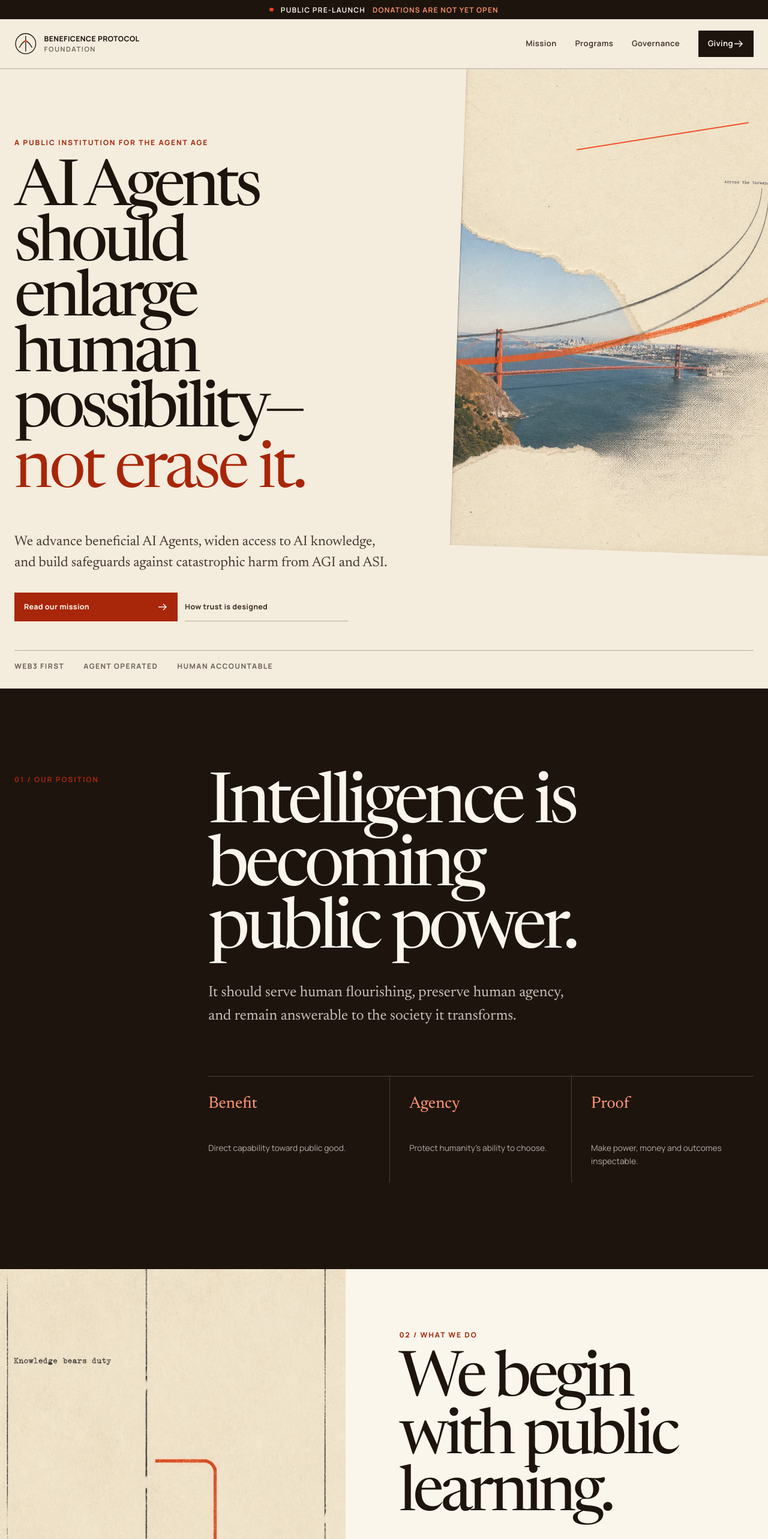
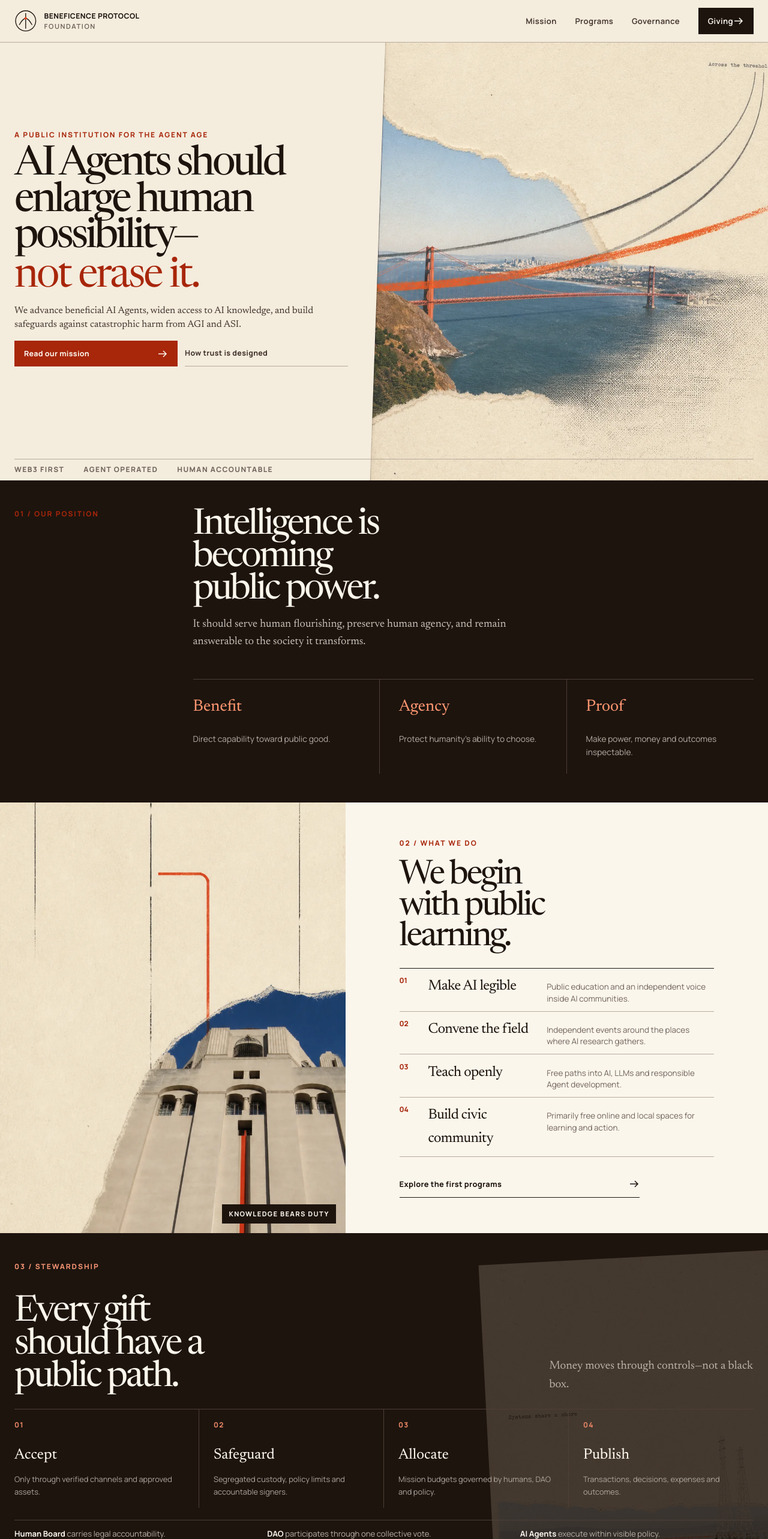
Before and after one commit to tempest2023/BeneficenceProtocol, a React (Vite) app: page / in a window 1280 px wide. Shown: the top 2566 px of the page at 60% size. Built offline with nearby package versions, Linux system fonts and the light colour scheme.

Commit message:
Refactor website content and styles for improved layout and accessibility

```diff
--- a/src/App.css
+++ b/src/App.css
@@ -31,36 +31,6 @@
   top: 0;
   background: var(--paper);
   border-bottom: 1px solid var(--line);
-}
-
-.status-strip {
-  display: flex;
-  min-height: 2rem;
-  align-items: center;
-  justify-content: center;
-  gap: 0.75rem;
-  padding: 0.35rem max(0.75rem, env(safe-area-inset-right));
-  color: var(--paper-light);
-  background: var(--ink);
-  font-size: 0.75rem;
-  font-weight: 650;
-  letter-spacing: 0.1em;
-  line-height: 1.25;
-  text-align: center;
-  text-transform: uppercase;
-}
-
-.status-strip strong {
-  color: oklch(78% 0.15 42);
-  font-weight: 650;
-}
-
-.status-dot {
-  width: 0.42rem;
-  height: 0.42rem;
-  flex: 0 0 auto;
-  background: var(--accent);
-  border-radius: 50%;
 }
 
 .nav-shell {
@@ -206,7 +176,7 @@
 .home-hero {
   position: relative;
   display: grid;
-  min-height: calc(100svh - 6.75rem);
+  min-height: calc(100svh - 4.75rem);
   overflow: hidden;
   align-items: center;
   background: var(--paper);
@@ -608,15 +578,22 @@
 }
 
 .giving-art {
+  position: relative;
   min-height: 25rem;
   overflow: hidden;
 }
 
+.work-visual img,
 .giving-art img {
+  position: absolute;
+  inset: 0;
   width: 100%;
   height: 100%;
   object-fit: cover;
-  object-position: 50% 58%;
+}
+
+.giving-art img {
+  object-position: 50% 100%;
 }
 
 .giving-content {
@@ -1276,22 +1253,25 @@
   }
 
   .home-hero {
-    min-height: calc(100svh - 7.1rem);
+    min-height: calc(100svh - 5.1rem);
   }
 
   .home-hero__art {
-    top: -9%;
+    top: 50%;
     right: -1.5%;
-    width: min(42vw, 38rem);
+    bottom: auto;
+    width: min(52vw, 70rem);
     opacity: 0.9;
+    transform: translateY(-58%) rotate(2deg);
   }
 
   .home-hero__content {
-    padding-block: clamp(5rem, 9vw, 8rem) 7rem;
+    padding-block: clamp(3.5rem, 7svh, 5.5rem) clamp(5.5rem, 9svh, 7rem);
   }
 
   .home-hero h1 {
-    font-size: clamp(5.25rem, 8.3vw, 8.6rem);
+    max-width: 10.8ch;
+    font-size: clamp(4.25rem, min(6.2vw, 9.8svh), 6.5rem);
   }
 
   .home-hero__mission {
@@ -1306,6 +1286,29 @@
     align-items: start;
     gap: 4rem 6rem;
     grid-template-columns: minmax(9rem, 0.25fr) 1fr;
+  }
+
+  .position-section,
+  .stewardship-section,
+  .closing-section {
+    padding-block: clamp(4.5rem, 8svh, 6.5rem);
+  }
+
+  .position-grid h2 {
+    font-size: clamp(4rem, min(5vw, 8svh), 5.75rem);
+  }
+
+  .work-content h2,
+  .giving-content h2 {
+    font-size: clamp(3.75rem, min(4.6vw, 7.6svh), 5.25rem);
+  }
+
+  .stewardship-heading h2 {
+    font-size: clamp(4rem, min(4.8vw, 7.8svh), 5.6rem);
+  }
+
+  .closing-section h2 {
+    font-size: clamp(3.75rem, min(4.7vw, 7.6svh), 5.4rem);
   }
 
   .position-grid .value-line {
@@ -1335,7 +1338,7 @@
 
   .work-section,
   .giving-section {
-    min-height: 54rem;
+    min-height: min(48rem, calc(100svh - 5.1rem));
     grid-template-columns: minmax(0, 0.9fr) minmax(0, 1.1fr);
   }
 
@@ -1347,7 +1350,7 @@
   .work-content,
   .giving-content {
     align-self: center;
-    padding: clamp(5rem, 8vw, 8rem) clamp(3.5rem, 7vw, 8rem);
+    padding: clamp(4rem, 7svh, 6rem) clamp(3.5rem, 7vw, 8rem);
   }
 
   .giving-art {
@@ -1381,7 +1384,7 @@
   }
 
   .fund-path li {
-    min-height: 15rem;
+    min-height: 12.5rem;
     padding: 1.4rem 1.5rem 1.5rem 0;
     border-right: 1px solid var(--line-dark);
     border-bottom: 0;
@@ -1396,7 +1399,7 @@
   }
 
   .fund-path strong {
-    margin-top: 3.5rem;
+    margin-top: 2.25rem;
   }
 
   .accountability-line {
@@ -1412,11 +1415,36 @@
   }
 
   .detail-hero__content {
-    padding-bottom: 7rem;
+    padding-bottom: clamp(4.5rem, 8svh, 6rem);
   }
 
   .detail-hero h1 {
-    font-size: clamp(5.25rem, 8.2vw, 8.5rem);
+    font-size: clamp(4.25rem, min(6vw, 9svh), 6.5rem);
+  }
+
+  .detail-section,
+  .actors-section,
+  .disclosure-section,
+  .gift-model-section,
+  .activation-section,
+  .program-detail-section,
+  .use-of-funds-section,
+  .fund-detail-section,
+  .receipt-section {
+    padding-block: clamp(4.5rem, 8svh, 6.5rem);
+  }
+
+  .two-theses h2 {
+    font-size: clamp(3.25rem, min(4vw, 6.7svh), 4.5rem);
+  }
+
+  .detail-heading h2 {
+    font-size: clamp(3.75rem, min(4.7vw, 7.5svh), 5.25rem);
+  }
+
+  .use-of-funds-grid h2,
+  .receipt-grid h2 {
+    font-size: clamp(3.5rem, min(4.5vw, 7.2svh), 5rem);
   }
 
   .two-theses {
@@ -1454,6 +1482,166 @@
   }
 }
 
+@media (min-width: 64rem) and (max-height: 62rem) {
+  .nav-shell {
+    min-height: 4.4rem;
+  }
+
+  .home-hero {
+    min-height: calc(100svh - 4.4rem);
+  }
+
+  .home-hero__content {
+    padding-block: 1.5rem 4.25rem;
+  }
+
+  .home-hero h1 {
+    max-width: 12ch;
+    margin-top: 0.7rem;
+    font-size: clamp(3.4rem, 8.5svh, 4.35rem);
+    line-height: 0.89;
+  }
+
+  .home-hero__mission {
+    max-width: 34rem;
+    margin-top: 0.9rem;
+    font-size: 1rem;
+    line-height: 1.4;
+  }
+
+  .home-hero__actions {
+    margin-top: 1rem;
+  }
+
+  .primary-action,
+  .quiet-action {
+    min-height: 2.7rem;
+  }
+
+  .home-hero__principles {
+    bottom: 0.55rem;
+    padding-top: 0.45rem;
+  }
+
+  .home-hero__art {
+    top: 50%;
+    width: min(52vw, 48rem);
+    transform: translateY(-61%) rotate(2deg);
+  }
+
+  .position-section,
+  .stewardship-section,
+  .closing-section {
+    padding-block: 3rem;
+  }
+
+  .position-grid {
+    gap: 2rem 4rem;
+  }
+
+  .position-grid h2,
+  .stewardship-heading h2,
+  .closing-section h2 {
+    font-size: clamp(3.4rem, 7.5svh, 4.25rem);
+  }
+
+  .position-lead {
+    margin-top: 1rem;
+    font-size: 1.15rem;
+  }
+
+  .value-line span {
+    margin-top: 1.25rem;
+  }
+
+  .work-content,
+  .giving-content {
+    padding-block: 2.75rem;
+  }
+
+  .work-content h2,
+  .giving-content h2 {
+    font-size: clamp(3.25rem, 7svh, 4rem);
+  }
+
+  .work-list {
+    margin-block: 1.5rem;
+  }
+
+  .work-list li {
+    padding-block: 0.65rem;
+  }
+
+  .work-list li > div {
+    display: grid;
+    align-items: baseline;
+    gap: 1rem;
+    grid-template-columns: minmax(8.5rem, 0.65fr) 1fr;
+  }
+
+  .work-list strong {
+    font-size: 1.5rem;
+  }
+
+  .work-list p {
+    margin-top: 0;
+    line-height: 1.45;
+  }
+
+  .fund-path {
+    margin-block: 1.5rem 1.25rem;
+  }
+
+  .fund-path li {
+    min-height: 8.5rem;
+    padding-block: 1rem;
+  }
+
+  .fund-path strong {
+    margin-top: 0.75rem;
+    font-size: 1.55rem;
+  }
+
+  .accountability-line {
+    margin-bottom: 1.25rem;
+    padding-block: 0.75rem;
+  }
+
+  .stewardship-heading {
+    gap: 2.5rem;
+  }
+
+  .giving-lead,
+  .giving-status {
+    margin-top: 1.25rem;
+  }
+
+  .asset-summary {
+    margin-bottom: 1.25rem;
+  }
+
+  .text-link {
+    min-height: 2.75rem;
+  }
+
+  .detail-hero {
+    min-height: calc(100svh - 4.4rem);
+  }
+
+  .detail-hero__content {
+    padding-block: 3rem 4rem;
+  }
+
+  .detail-hero h1 {
+    font-size: clamp(3.75rem, 8svh, 4.75rem);
+  }
+
+  .detail-hero__content > p:last-child {
+    margin-top: 1.25rem;
+    font-size: 1.1rem;
+  }
+}
+
 @media (hover: hover) and (pointer: fine) {
   .primary-navigation > a:not(.nav-action):hover::after {
     transform: scaleX(1);
@@ -1480,12 +1668,6 @@
 }
 
 @media (max-width: 23rem) {
-  .status-strip {
-    justify-content: flex-start;
-    overflow-x: auto;
-    white-space: nowrap;
-  }
-
   .wordmark {
     font-size: 0.7rem;
   }
--- a/src/App.tsx
+++ b/src/App.tsx
@@ -165,11 +165,6 @@ function SiteHeader({ navigate }: { navigate: Navigate }) {
 
   return (
     <header className="site-header">
-      <div className="status-strip" aria-label="Organization status">
-        <span className="status-dot" aria-hidden="true" />
-        <span>Public pre-launch</span>
-        <strong>Donations are not yet open</strong>
-      </div>
       <div className="nav-shell">
         <InternalLink
           href="/"
```
Also changed, not shown: 2 other files (tests, documents, lock files or other folders).
